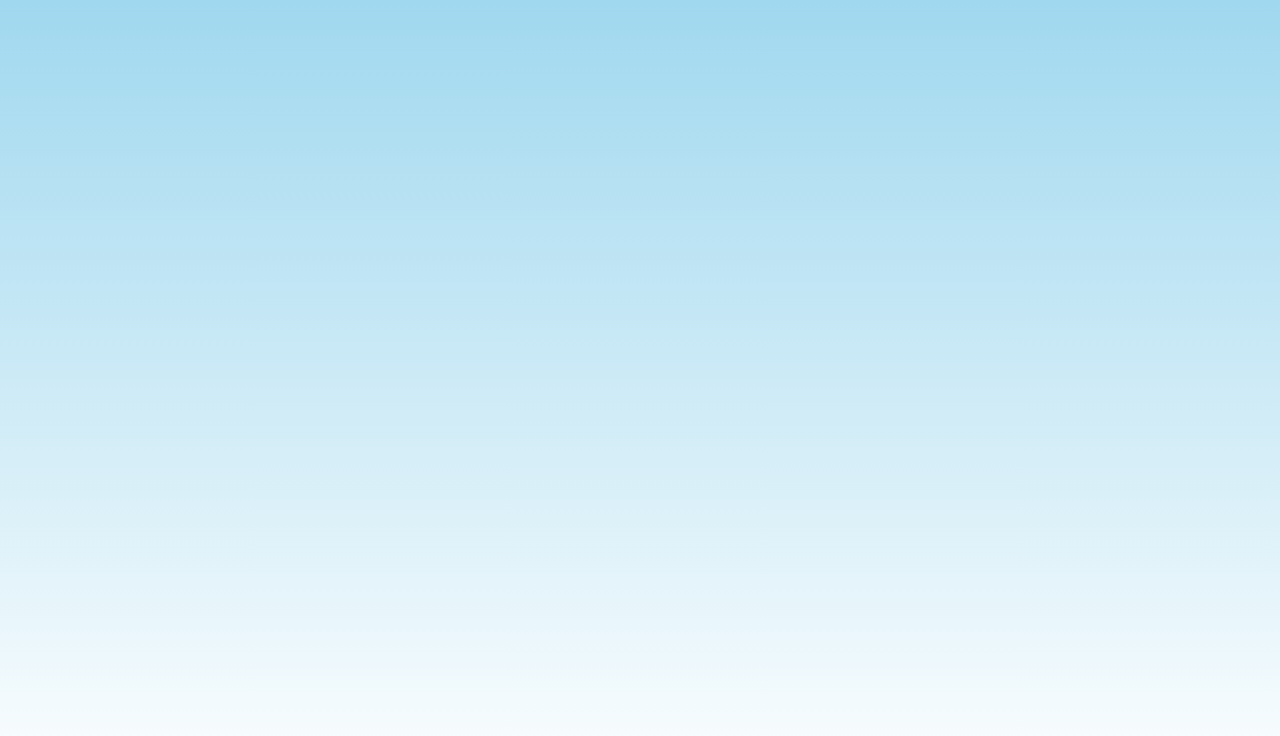
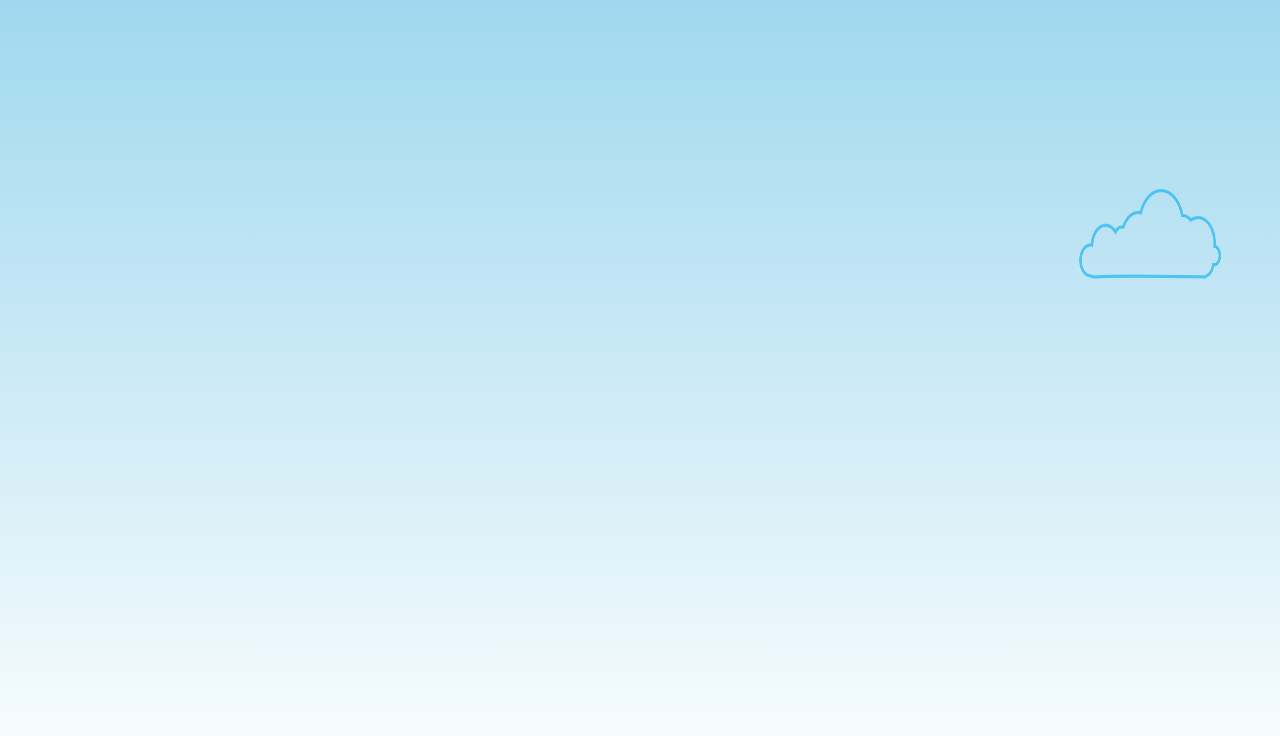
Before and after one commit to sheilo/clouds, a plain HTML site: page index.html in a window 1280 px wide. Drawn offline with nearby package versions, Linux system fonts and the light colour scheme.

Commit message:
commit-1

```diff
--- a/index.html
+++ b/index.html
@@ -32,8 +32,8 @@
 
 
   <script src="http://cdnjs.cloudflare.com/ajax/libs/jquery/2.0.3/jquery.js"></script>
+  <script src="js/semantic.min.js"></script>
   <script src="js/jqlouds.js"></script>
-  <script src="js/semantic.min.js"></script>
   <script src="js/scripts.js"></script>
 
 </body>
--- a/js/scripts.js
+++ b/js/scripts.js
@@ -2,7 +2,7 @@
 	src: 'img/new-cloud.png',
 	maxWidth: 300,
 	maxHeight: 200,
-	minClouds: 0,
+	minClouds: 1,
 	maxClouds: 10,
 	wind: true
 });
```
